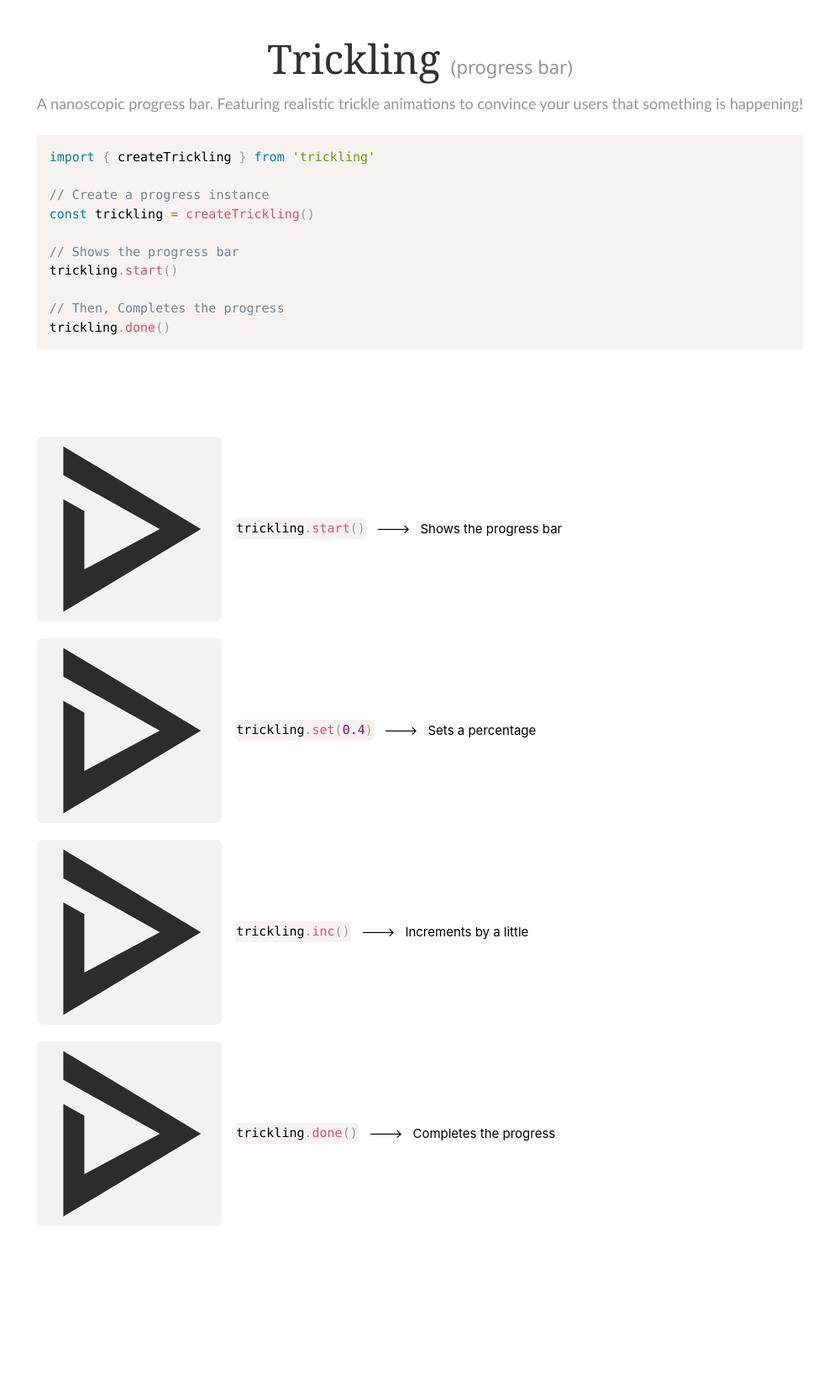
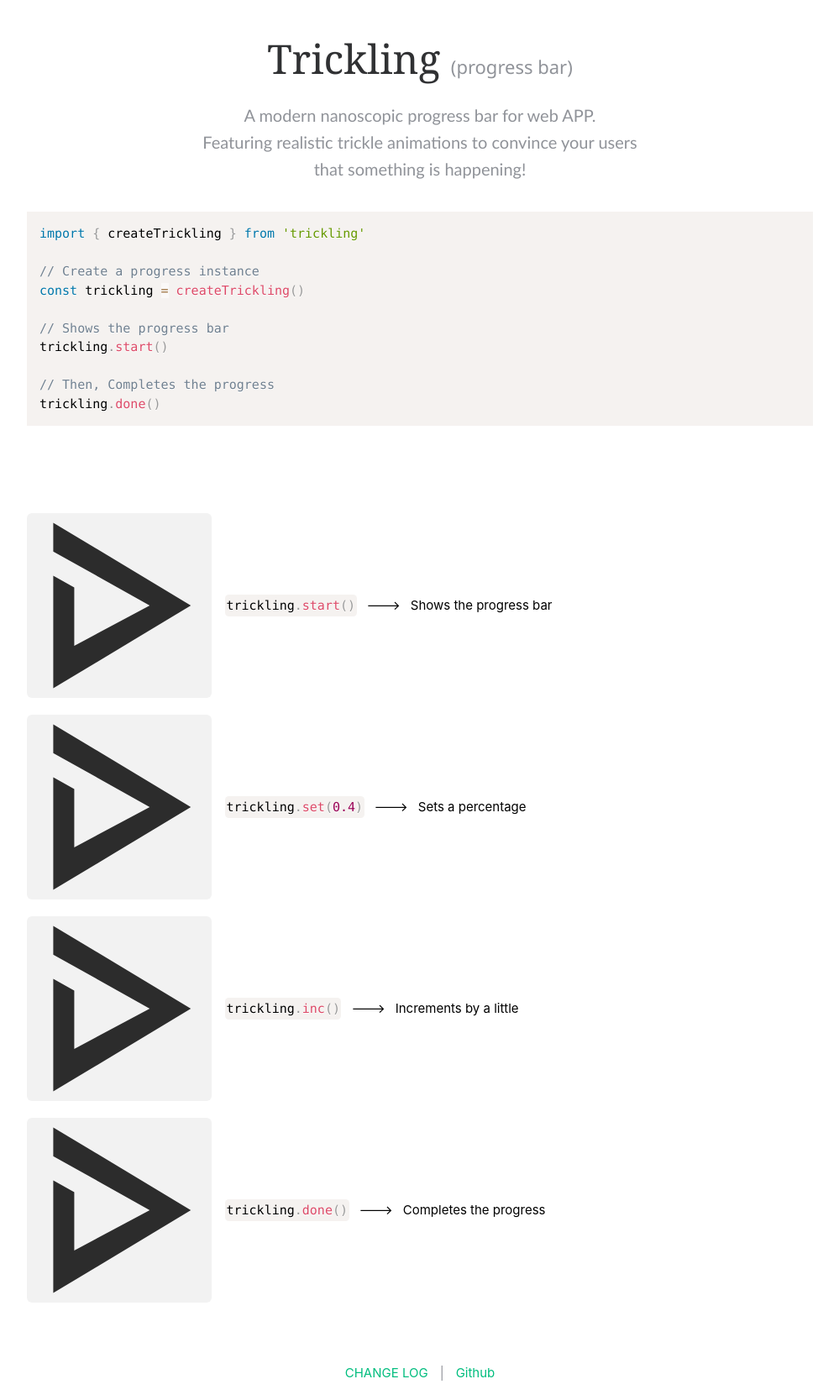
Before and after one commit to yisibell/trickling, a Vue app: page / in a window 1280 px wide. Shown: the whole page at 84% size, without its empty margins (140-1139 px from the left). Before the commit the page ends 1460 px from the top, so only its background shows below. Built offline with nearby package versions, Linux system fonts and the light colour scheme.

Commit message:
chore(docs): update example

```diff
--- a/src/App.vue
+++ b/src/App.vue
@@ -1,3 +1,33 @@
 <template>
   <RouterView />
+
+  <div class="footer">
+    <span>
+      <a
+        href="https://github.com/yisibell/trickling/blob/main/CHANGELOG.md"
+        target="_blank"
+      >
+        CHANGE LOG
+      </a>
+    </span>
+    <span class="divider">|</span>
+    <span>
+      <a href="https://github.com/yisibell/trickling" target="_blank">Github</a>
+    </span>
+  </div>
 </template>
+
+<style lang="scss" scoped>
+.footer {
+  display: flex;
+  justify-content: center;
+  align-items: center;
+  padding: 20px 16px;
+
+  .divider {
+    display: inline-block;
+    color: var(--color--info);
+    padding: 0 14px;
+  }
+}
+</style>
--- a/src/assets/main.css
+++ b/src/assets/main.css
@@ -1,12 +1,5 @@
 @import './base.css';
 
-#app {
-  max-width: 1280px;
-  height: 100vh;
-  margin: 0 auto;
-  padding: 2rem;
-  font-weight: normal;
-}
 
 a,
 .green {
--- a/src/views/HomeView.vue
+++ b/src/views/HomeView.vue
@@ -6,8 +6,9 @@
           Trickling <span class="demo-header__title--tag">(progress bar)</span>
         </h1>
         <p class="demo-header__sub-title">
-          A nanoscopic progress bar. Featuring realistic trickle animations to
-          convince your users that something is happening!
+          A modern nanoscopic progress bar for web APP. <br />
+          Featuring realistic trickle animations to convince your users that
+          something is happening!
         </p>
 
         <div class="demo-header__basic-usage">
@@ -88,7 +89,11 @@ const handleDone = () => {
 .home {
   display: flex;
   justify-content: center;
-  height: 100%;
+  max-width: 1000px;
+  min-height: 100vh;
+  margin: 0 auto;
+  padding: 2rem;
+  font-weight: normal;
 }
 
 .gap-arrow {
@@ -113,10 +118,11 @@ const handleDone = () => {
 
   &__sub-title {
     text-align: center;
-    font-size: 18px;
+    font-size: 20px;
     font-family: 'Gill Sans', 'Gill Sans MT', Calibri, 'Trebuchet MS',
       sans-serif;
     color: var(--text-color--secondary);
+    padding: 12px 200px;
   }
 
   &__basic-usage {
```
